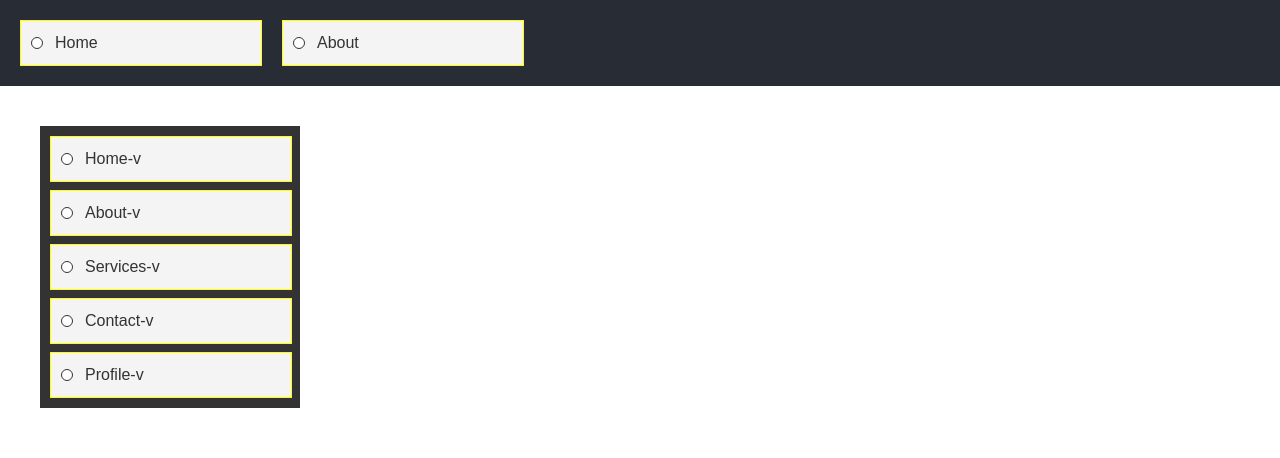
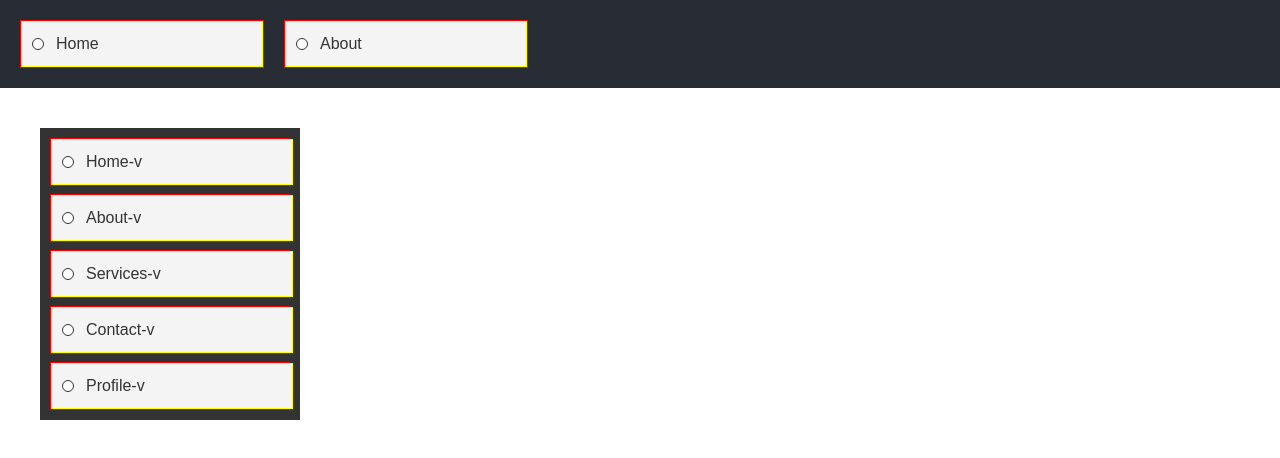
Before and after one commit to PetDavy/dnd, a React (Vite) app: page / in a window 1280 px wide. Shown: the top 458 px of the page. Built offline with nearby package versions, Linux system fonts and the light colour scheme.

Commit message:
working version 1.0

```diff
--- a/src/components/Navbar.tsx
+++ b/src/components/Navbar.tsx
@@ -21,6 +21,7 @@ const Navbar: React.FC = () => {
       items={items}
       listRef={listRef}
       setItems={setItems}
+      connectedContexts={['vertical-list']}
     >
       <div className="navbar" ref={listRef}>
         {items.map((item) => (
--- a/src/components/VerticalListDnd.tsx
+++ b/src/components/VerticalListDnd.tsx
@@ -18,7 +18,7 @@ function VerticalListDnd() {
       items={items}
       setItems={setItems}
       connectedContexts={['navbar']}
-      keepItems
+      // keepItems
     >
       <div
         id="vertical-list"
--- a/src/components/useDnd.tsx
+++ b/src/components/useDnd.tsx
@@ -225,15 +225,15 @@ function ItemWrapper<T extends IdType>({ children, item }: ItemWrapperProps<T>)
   }
 
   return (
-    <div ref={itemRef} style={{ opacity: isFakeItem ? 0 : 1 }}>
+    <div ref={itemRef} style={{ opacity: isFakeItem ? 0 : 1, border: '1px solid red' }}>
       <motion.div
         layoutId={itemId}
         drag
         dragElastic={1}
         dragMomentum={false}
         dragConstraints={{ top: 0, bottom: 0, left: 0, right: 0 }}
+        onDragStart={handleDragStart}
         onDrag={handleDragItem}
-        onDragStart={handleDragStart}
         onDragEnd={handleDragEnd}
       >
         {children}
--- a/src/components/useDndCollisions.ts
+++ b/src/components/useDndCollisions.ts
@@ -10,7 +10,6 @@ interface UseDndCollisionsParams {
 
 export function useDndCollisions({ id, contextId }: UseDndCollisionsParams) {
   const dndStore = useAtomValue(dndStoreAtom);
-  // console.log('dndStore', dndStore)
   const currDndContext = dndStore?.contexts?.[contextId];
   const currDndItem = useAtomValue(dndStoreAtom)?.contexts?.[contextId]?.items[id];
 
```
